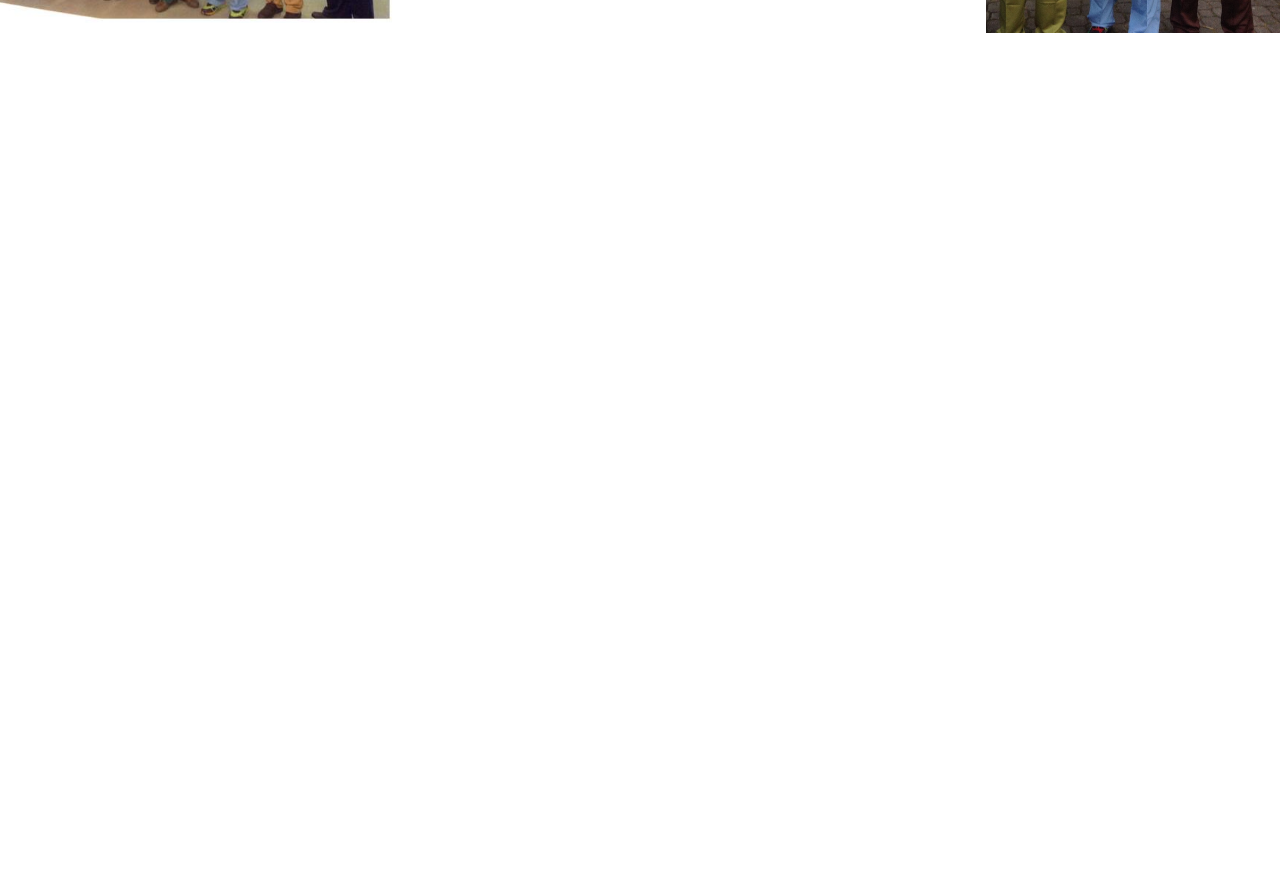
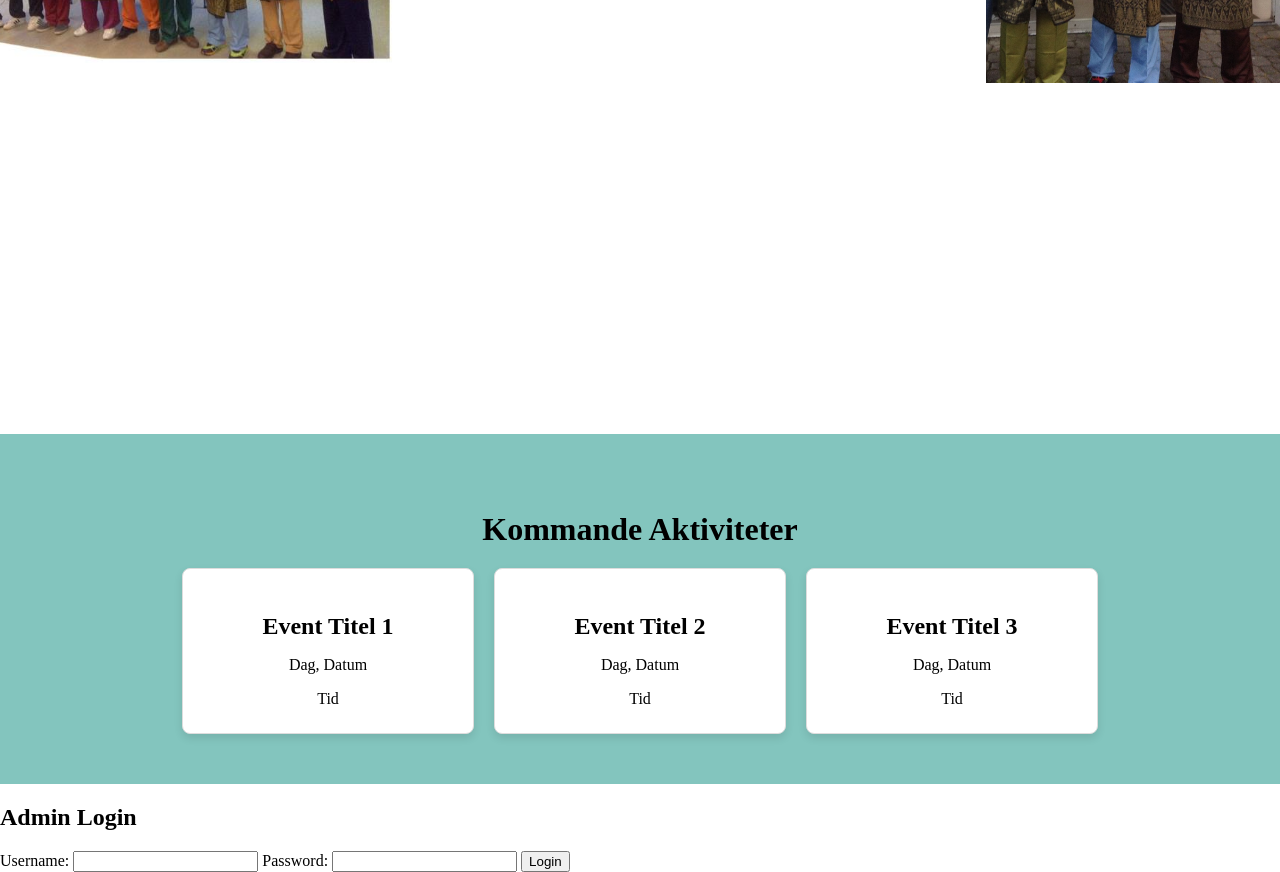
Before and after one commit to moma97/CulturalWebsite, a plain HTML site: page index.html in a window 1280 px wide. Shown: the part 514-1386 px from the top of the page. Before the commit the page ends 898 px from the top, so only its background shows below. Drawn offline with Linux system fonts and the light colour scheme; a web font is replaced by a local one.

Commit message:
Kommande aktivitet sektion, admin panel, log in

```diff
--- a/css/stylesheet.css
+++ b/css/stylesheet.css
@@ -135,12 +135,13 @@ nav ul li:hover {
     height: calc(100vh - 60px);
     width: 100%;
     background-color: white;
+    padding-top: 50px;
 }
 
 .content-container {
     display: flex;
     flex-direction: row;
-    align-items: center;
+    align-items: flex-start;
     text-align: center;
     justify-content: center;
     position: relative;
@@ -190,7 +191,7 @@ nav ul li:hover {
 .center-logo {
     width: 350px;
     height: auto;
-    margin-top: -430px;
+    margin-top: -390px;
 }
 .description-text {
     text-align: center;
@@ -199,3 +200,47 @@ nav ul li:hover {
     padding: 0 20px;
     font-size: 1.2rem;
 }
+
+
+/* New section: Kommande aktiviteter */
+.coming-activities {
+    padding: 50px 20px;
+    background-color: #83C5BE;
+    text-align: center;
+}
+
+.coming-activities h2 {
+    font-size: 2rem;
+    font-family: 'Inika', serif;
+    margin-bottom: 20px;
+}
+
+.cards-container {
+    display: flex;
+    justify-content: center;
+    gap: 20px;
+}
+
+.card {
+    background-color: white;
+    border: 1px solid #ddd;
+    border-radius: 8px;
+    padding: 20px;
+    width: 250px;
+    box-shadow: 0 4px 8px rgba(0, 0, 0, 0.1);
+}
+
+.card h3 {
+    font-size: 1.5rem;
+    font-family: 'Inika', serif;
+    margin-bottom: 10px;
+}
+
+.card p {
+    font-size: 1rem;
+    font-family: 'Inika', serif;
+    margin-bottom: 5px;
+}
+
+
+/* Admin login */
--- a/index.html
+++ b/index.html
@@ -54,5 +54,56 @@
             </div>
         </section>
 
+        <!-- Sektion: Kommande aktiviteter -->
+        <section class="coming-activities">
+            <h2> Kommande Aktiviteter</h2>
+            <div class="cards-container">
+                <div class="card">
+                    <h3 class="event-title">Event Titel 1</h3>
+                    <p class="event-date">Dag, Datum</p>
+                    <p class="event-time">Tid</p>
+                </div>
+                <div class="card">
+                    <h3 class="event-title">Event Titel 2</h3>
+                    <p class="event-date">Dag, Datum</p>
+                    <p class="event-time">Tid</p>
+                </div>
+                <div class="card">
+                    <h3 class="event-title">Event Titel 3</h3>
+                    <p class="event-date">Dag, Datum</p>
+                    <p class="event-time">Tid</p>
+                </div>
+            </div>
+        </section>
+
+        <!-- Admin Login -->
+        <section class="admin-login">
+            <h2>Admin Login</h2>
+            <form id="login-form">
+                <label for="username">Username:</label>
+                <input type="text" id="username" name="username" required>
+                <label for="password">Password:</label>
+                <input type="password" id="password" name="password" required>
+                <button type="submit">Login</button>
+            </form>
+        </section>
+
+
+        <!-- Admin interface -->
+         <section class="admin-interface" style="display: none;">
+            <h2>Admin Interface</h2>
+            <form id="admin-form">
+                <label for="event-title">Aktivitet Titel:</label>
+                <input type="text" id="event-title" name="event-title" required>
+                <label for="event-date">Datum:</label>
+                <input type="date" id="event-date" name="event-date" required>
+                <label for="event-time">Tid:</label>
+                <input type="text" id="event-time" name="event-time" required>
+                <button type="submit">Uppdatera aktivitetet</button>
+            </form>
+         </section>
+
+         <scrpt src="js/admin.js"></script>
+
     </body>
 </html>
```
